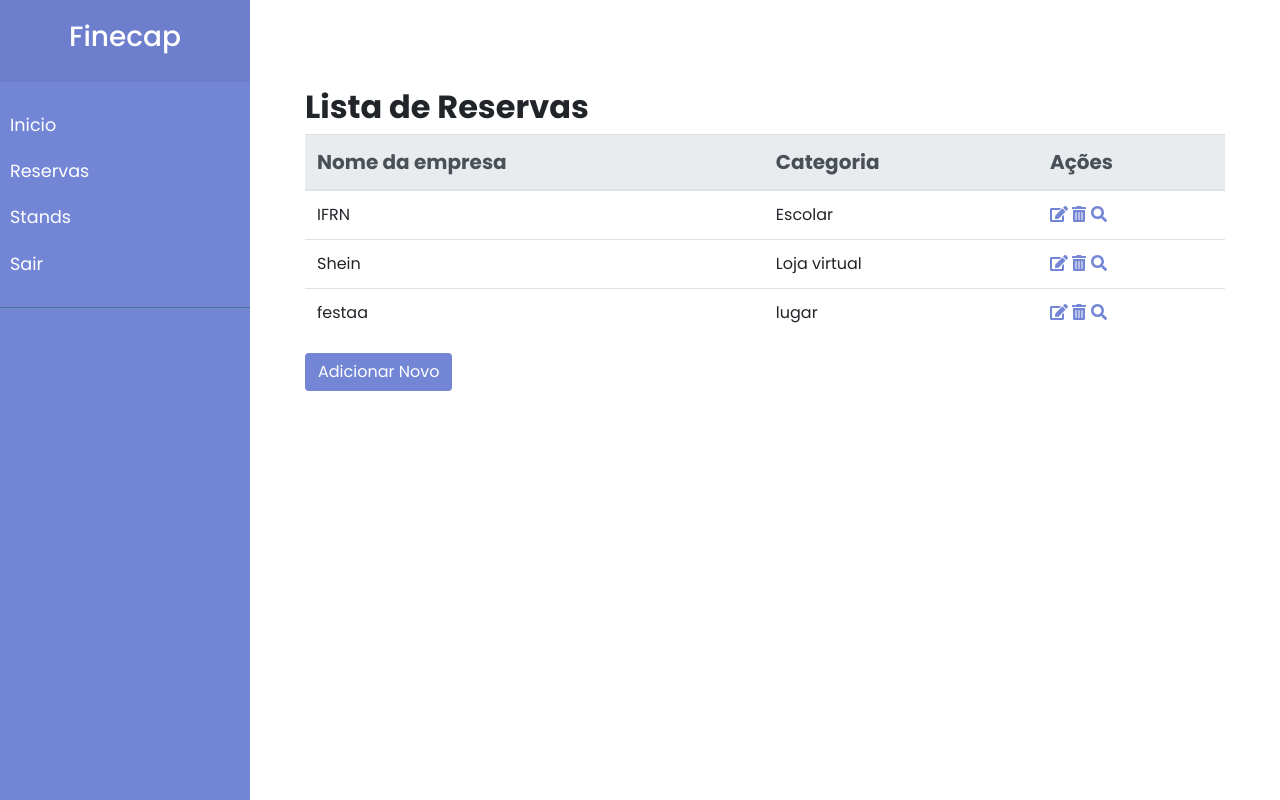
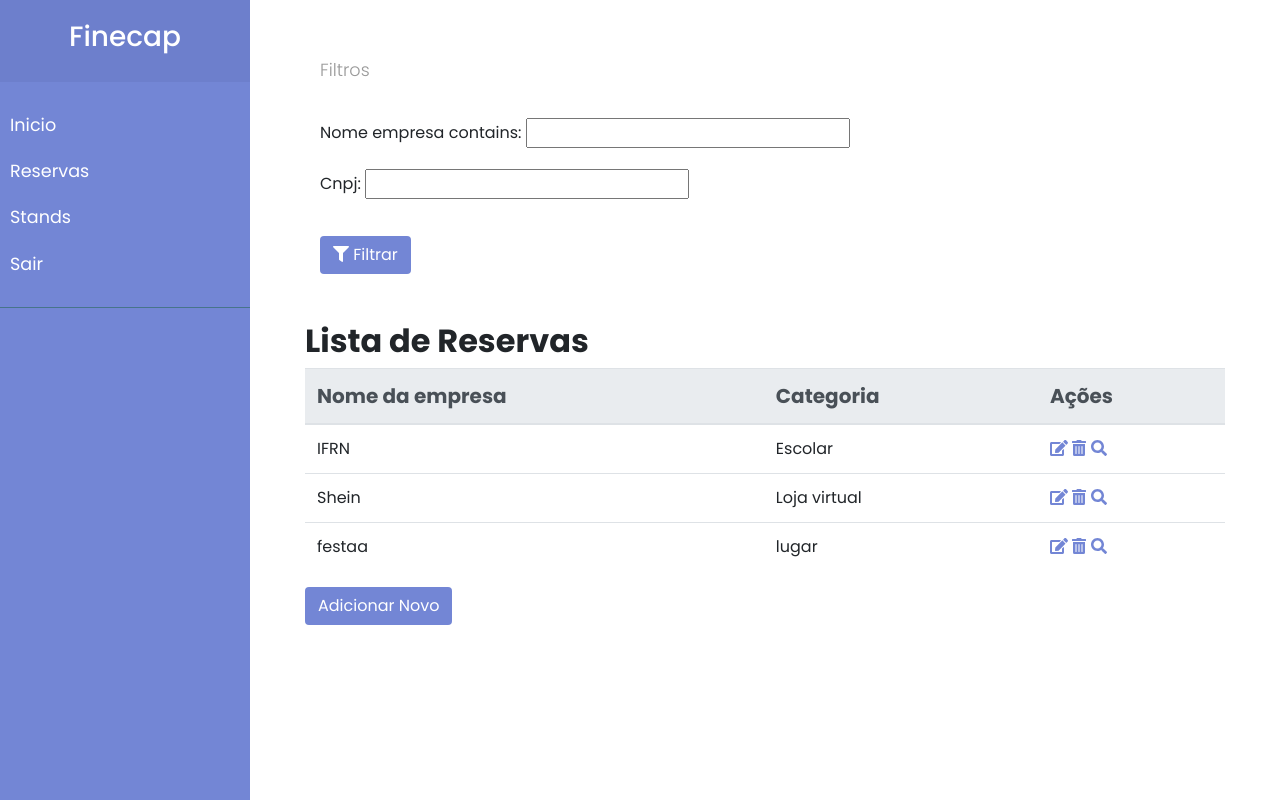
Before and after one commit to emiasm/FINECAP, a Django app: page /reserva/listar in a window 1280 px wide. Run offline with Django 4.2, Linux system fonts and the light colour scheme; a user stored in the database is signed in; data comes from the database, SQL or seed files in the repository; both versions use the stored data as it was after the commit; some libraries are stand-ins or nearby versions.

Commit message:
add filtros

```diff
--- a/main/settings.py
+++ b/main/settings.py
@@ -180,7 +180,7 @@ INSTALLED_APPS = [
     'reserva',
     'users',
     'allauth',
-
+    'django_filters',
     'allauth.account',
     'allauth.socialaccount',
 ]
--- /dev/null
+++ b/reserva/filters.py
@@ -0,0 +1,15 @@
+import django_filters
+
+from core.models import Reserva
+
+
+class ReservaFilter(django_filters.FilterSet):
+    nome_empresa = django_filters.CharFilter(lookup_expr='icontains')
+    cnpj = django_filters.NumberFilter()
+
+    class Meta:
+        model = Reserva
+        fields = [
+            'nome_empresa',
+            'cnpj',
+        ]
--- a/reserva/templates/reserva/reservas.html
+++ b/reserva/templates/reserva/reservas.html
@@ -1,8 +1,43 @@
 {% extends "base.html" %}
-
+{% load i18n %}
 {% block title %}Lista de Reservas{% endblock %}
 
 {% block content %}
+<form method="GET" action="{% url 'reserva_listar' %}" autocomplete="off">
+    <section class="form container-fluid p-5x">
+        <div class="row">
+          <div class="col-12 mx-0 mt-3">
+            <p>{% translate "Filtros" %}</p>
+            <span class="br-divider sm mt-3"></span>
+          </div>
+          <div class="col-12 mx-0 mt-3">
+            <div class="br-input input-inline">
+              <div class="input-content">
+
+
+
+                <div class="form-group">
+                  {{ filter.form.nome_empresa.label_tag }}
+                  {{ filter.form.nome_empresa }}
+                </div>
+
+
+                <div class="form-group">
+                  {{ filter.form.cnpj.label_tag }}
+                  {{ filter.form.cnpj }}
+                </div>
+              </div>
+            </div>
+          </div>
+          <div class="col-12 mx-0 mt-3">
+            <button  style=' background-color:#7386D5;  color:white' class="btn " type="submit" name="filtrar">
+              <i class="fa fa-filter"></i>
+              {% translate "Filtrar" %}
+            </button>
+          </div>
+        </div>
+      </section>
+    </form>
 <div class="mt-5">
     <h2>Lista de Reservas</h2>
 
--- a/reserva/views.py
+++ b/reserva/views.py
@@ -7,13 +7,21 @@ from django.contrib.auth.mixins import LoginRequiredMixin
 from users.permissions import GerentePermission
 
 
+from django_filters.views import FilterView
+from .filters import ReservaFilter
 
 # Create your views here.
 
-class ReservasListView(LoginRequiredMixin, generic.ListView):
+class ReservasListView(LoginRequiredMixin,FilterView):
     model = Reserva
-    paginate_by=4
+    paginate_by=10
+    ordering = ["-created_at"]
+    filterset_class = ReservaFilter
     template_name = "reserva/reservas.html"
+
+    def get_queryset(self):
+        return Reserva.objects.filter()
+
 
 class ReservaCreateView(GerentePermission, LoginRequiredMixin,views.SuccessMessageMixin, generic.CreateView):
   model = Reserva
```
Also changed, not shown: reserva/validators.py (added, +16 -0 lines), stand/filters.py (added, +15 -0 lines), stand/forms.py (+15 -14 lines), stand/templates/stand/stands.html (+38 -2 lines), stand/validators.py (added, +16 -0 lines), stand/views.py (+15 -4 lines), db.sqlite3.
